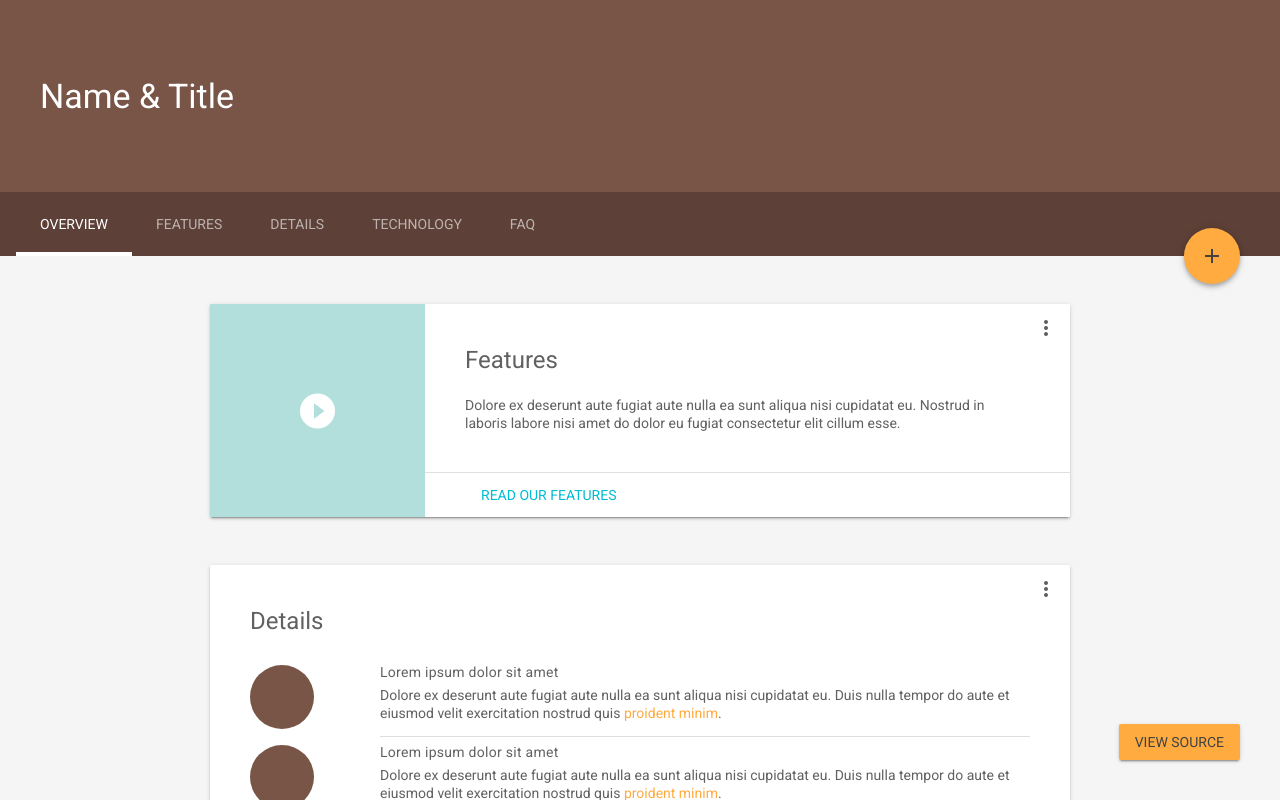
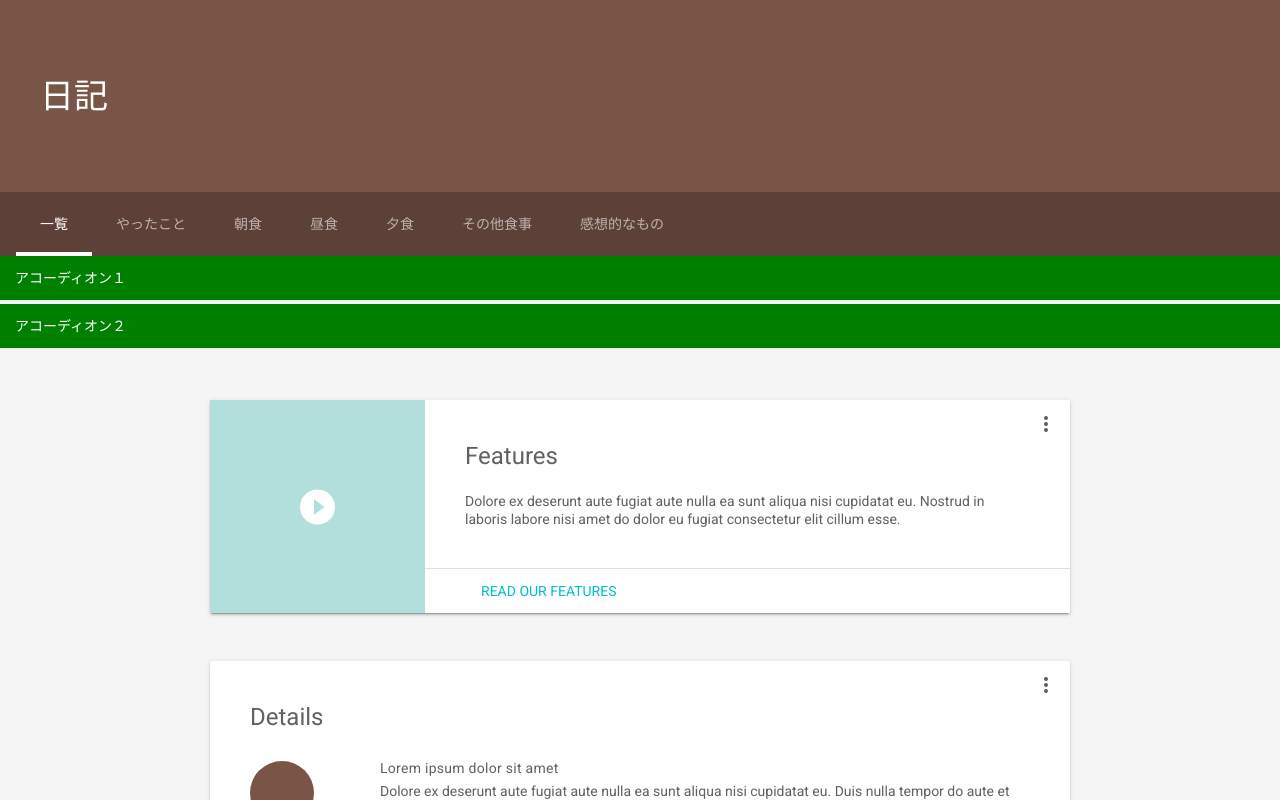
Before and after one commit to bvlion/NonPublicIssueViewer, a plain HTML site: page source/views/index.html in a window 1280 px wide. Drawn offline with nearby package versions, Linux system fonts and the light colour scheme; files that its build step writes are made by us from their sources.

Commit message:
見た目の土台を修正

```diff
--- a/assets/css/styles.css
+++ b/assets/css/styles.css
@@ -236,3 +236,46 @@ html, body {
 .mdl-demo .mdl-menu__container {
   z-index: 99;
 }
+.menu a {
+  display: block;
+  padding: 15px;
+  text-decoration: none;
+  color: #000;
+}
+
+label {
+  display: block;
+  margin: 0 0 4px 0;
+  padding : 15px;
+  line-height: 1;
+  color :#fff;
+  background : green;
+  cursor :pointer;
+}
+
+input {
+  display: none;
+}
+
+.menu ul {
+  margin: 0;
+  padding: 0;
+  background :#f4f4f4;
+  list-style: none;
+}
+
+.menu li {
+  height: 0;
+  overflow: hidden;
+  -webkit-transition: all 0.5s;
+  -moz-transition: all 0.5s;
+  -ms-transition: all 0.5s;
+  -o-transition: all 0.5s;
+  transition: all 0.5s;
+}
+
+#menu_bar01:checked ~ #links01 li,
+#menu_bar02:checked ~ #links02 li {
+  height: 54px;
+  opacity: 1;
+}
--- a/source/views/index.html
+++ b/source/views/index.html
@@ -2,71 +2,53 @@
 <html lang="ja">
   <head>
     <meta charset="utf-8">
-    <meta http-equiv="X-UA-Compatible" content="IE=edge">
     <meta name="description" content="A front-end template that helps you build fast, modern mobile web apps.">
     <meta name="viewport" content="width=device-width, initial-scale=1.0, minimum-scale=1.0">
     <title>Material Design Lite</title>
-
-    <!-- Add to homescreen for Chrome on Android -->
-    <meta name="mobile-web-app-capable" content="yes">
-    <link rel="icon" sizes="192x192" href="images/android-desktop.png">
-
-    <!-- Add to homescreen for Safari on iOS -->
-    <meta name="apple-mobile-web-app-capable" content="yes">
-    <meta name="apple-mobile-web-app-status-bar-style" content="black">
-    <meta name="apple-mobile-web-app-title" content="Material Design Lite">
-    <link rel="apple-touch-icon-precomposed" href="images/ios-desktop.png">
-
-    <!-- Tile icon for Win8 (144x144 + tile color) -->
-    <meta name="msapplication-TileImage" content="images/touch/ms-touch-icon-144x144-precomposed.png">
-    <meta name="msapplication-TileColor" content="#3372DF">
-
-    <link rel="shortcut icon" href="images/favicon.png">
-
-    <!-- SEO: If your mobile URL is different from the desktop URL, add a canonical link to the desktop page https://developers.google.com/webmasters/smartphone-sites/feature-phones -->
-    <!--
-    <link rel="canonical" href="http://www.example.com/">
-    -->
-
+    <link rel="icon" href="/images/icon/favicon-256x256.png" sizes="256x256" type="image/png">
+    <link rel="icon" href="/images/icon/favicon.ico">
     <link rel="stylesheet" href="https://fonts.googleapis.com/css?family=Roboto:regular,bold,italic,thin,light,bolditalic,black,medium&amp;lang=en">
     <link rel="stylesheet" href="https://fonts.googleapis.com/icon?family=Material+Icons">
     <link rel="stylesheet" href="https://code.getmdl.io/1.3.0/material.brown-orange.min.css" />
     <link rel="stylesheet" href="/css/styles.min.css">
-    <style>
-    #view-source {
-      position: fixed;
-      display: block;
-      right: 0;
-      bottom: 0;
-      margin-right: 40px;
-      margin-bottom: 40px;
-      z-index: 900;
-    }
-    </style>
   </head>
   <body class="mdl-demo mdl-color--grey-100 mdl-color-text--grey-700 mdl-base">
     <div class="mdl-layout mdl-js-layout mdl-layout--fixed-header">
       <header class="mdl-layout__header mdl-layout__header--scroll mdl-color--primary">
-        <div class="mdl-layout--large-screen-only mdl-layout__header-row">
+        <div class="mdl-layout--large-screen-only mdl-layout__header-row"></div>
+        <div class="mdl-layout__header-row">
+          <h3>日記</h3>
         </div>
-        <div class="mdl-layout--large-screen-only mdl-layout__header-row">
-          <h3>Name &amp; Title</h3>
-        </div>
-        <div class="mdl-layout--large-screen-only mdl-layout__header-row">
-        </div>
+        <div class="mdl-layout--large-screen-only mdl-layout__header-row"></div>
         <div class="mdl-layout__tab-bar mdl-js-ripple-effect mdl-color--primary-dark">
-          <a href="#overview" class="mdl-layout__tab is-active">Overview</a>
-          <a href="#features" class="mdl-layout__tab">Features</a>
-          <a href="#features" class="mdl-layout__tab">Details</a>
-          <a href="#features" class="mdl-layout__tab">Technology</a>
-          <a href="#features" class="mdl-layout__tab">FAQ</a>
-          <button class="mdl-button mdl-js-button mdl-button--fab mdl-js-ripple-effect mdl-button--colored mdl-shadow--4dp mdl-color--accent" id="add">
-            <i class="material-icons" role="presentation">add</i>
-            <span class="visuallyhidden">Add</span>
-          </button>
+          <a href="#overview" class="mdl-layout__tab is-active">一覧</a>
+          <a href="#overview" class="mdl-layout__tab">やったこと</a>
+          <a href="#features" class="mdl-layout__tab">朝食</a>
+          <a href="#features" class="mdl-layout__tab">昼食</a>
+          <a href="#features" class="mdl-layout__tab">夕食</a>
+          <a href="#features" class="mdl-layout__tab">その他食事</a>
+          <a href="#features" class="mdl-layout__tab">感想的なもの</a>
         </div>
       </header>
       <main class="mdl-layout__content">
+        <div class="menu">
+          <label for="menu_bar01">アコーディオン１</label>
+          <input type="checkbox" id="menu_bar01" class="accordion" />
+          <ul class='mdl-list' id="links01">
+              <li><a href="">Link01</a></li>
+              <li><a href="">Link02</a></li>
+              <li><a href="">Link03</a></li>
+              <li><a href="">Link04</a></li>
+          </ul>
+          <label for="menu_bar02">アコーディオン２</label>
+          <input type="checkbox" id="menu_bar02" class="accordion" />
+          <ul class='mdl-list' id="links02">
+              <li><a href="">Link01</a></li>
+              <li><a href="">Link02</a></li>
+              <li><a href="">Link03</a></li>
+              <li><a href="">Link04</a></li>
+          </ul>
+        </div>
         <div class="mdl-layout__tab-panel is-active" id="overview">
           <section class="section--center mdl-grid mdl-grid--no-spacing mdl-shadow--2dp">
             <header class="section__play-btn mdl-cell mdl-cell--3-col-desktop mdl-cell--2-col-tablet mdl-cell--4-col-phone mdl-color--teal-100 mdl-color-text--white">
@@ -275,7 +257,6 @@
         </footer>
       </main>
     </div>
-    <a href="https://github.com/google/material-design-lite/blob/mdl-1.x/templates/text-only/" target="_blank" id="view-source" class="mdl-button mdl-js-button mdl-button--raised mdl-js-ripple-effect mdl-color--accent mdl-color-text--accent-contrast">View Source</a>
     <script src="https://code.getmdl.io/1.3.0/material.min.js"></script>
   </body>
 </html>
```
Also changed, not shown: source/views/login.html (+0 -8 lines).
